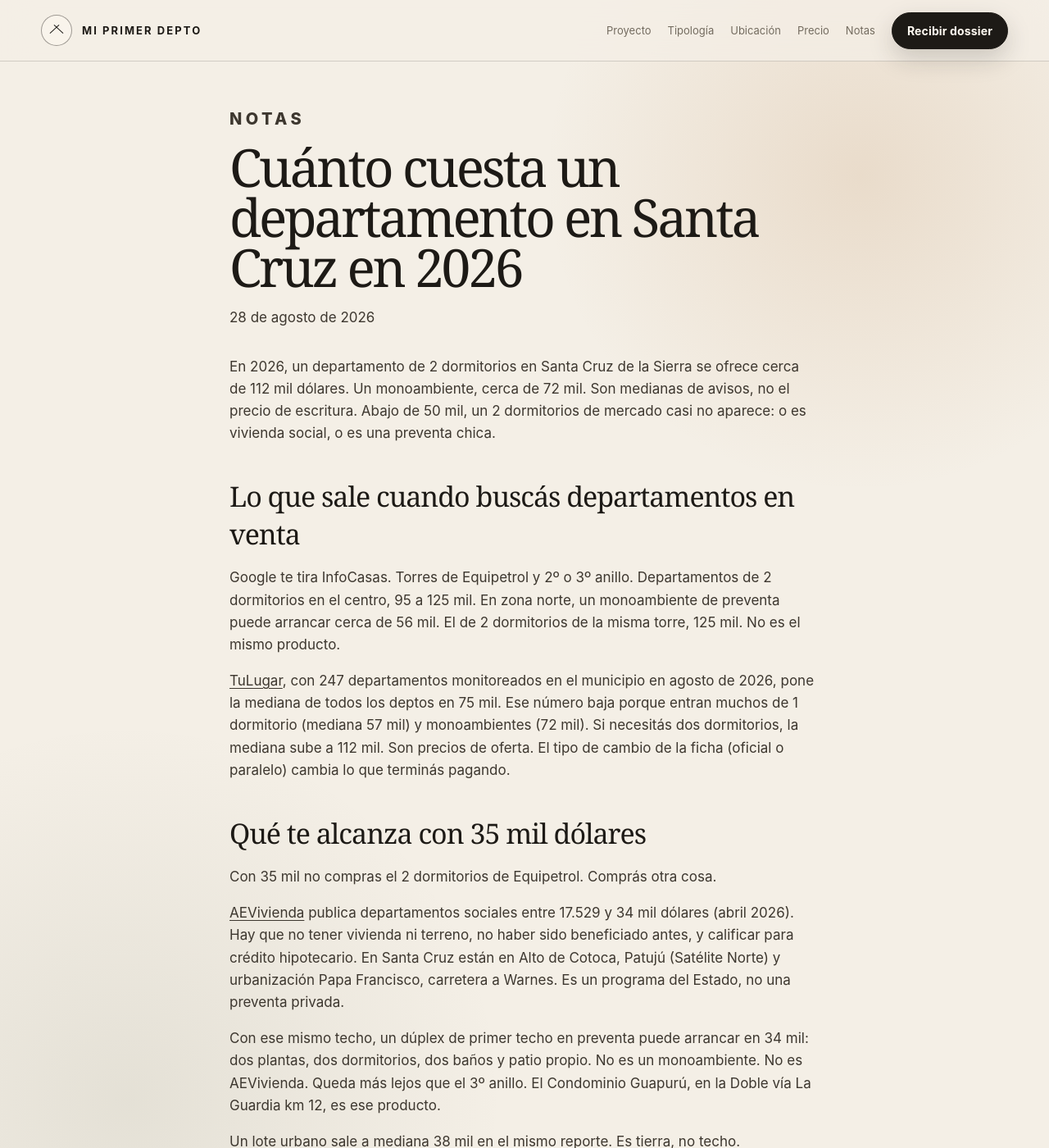
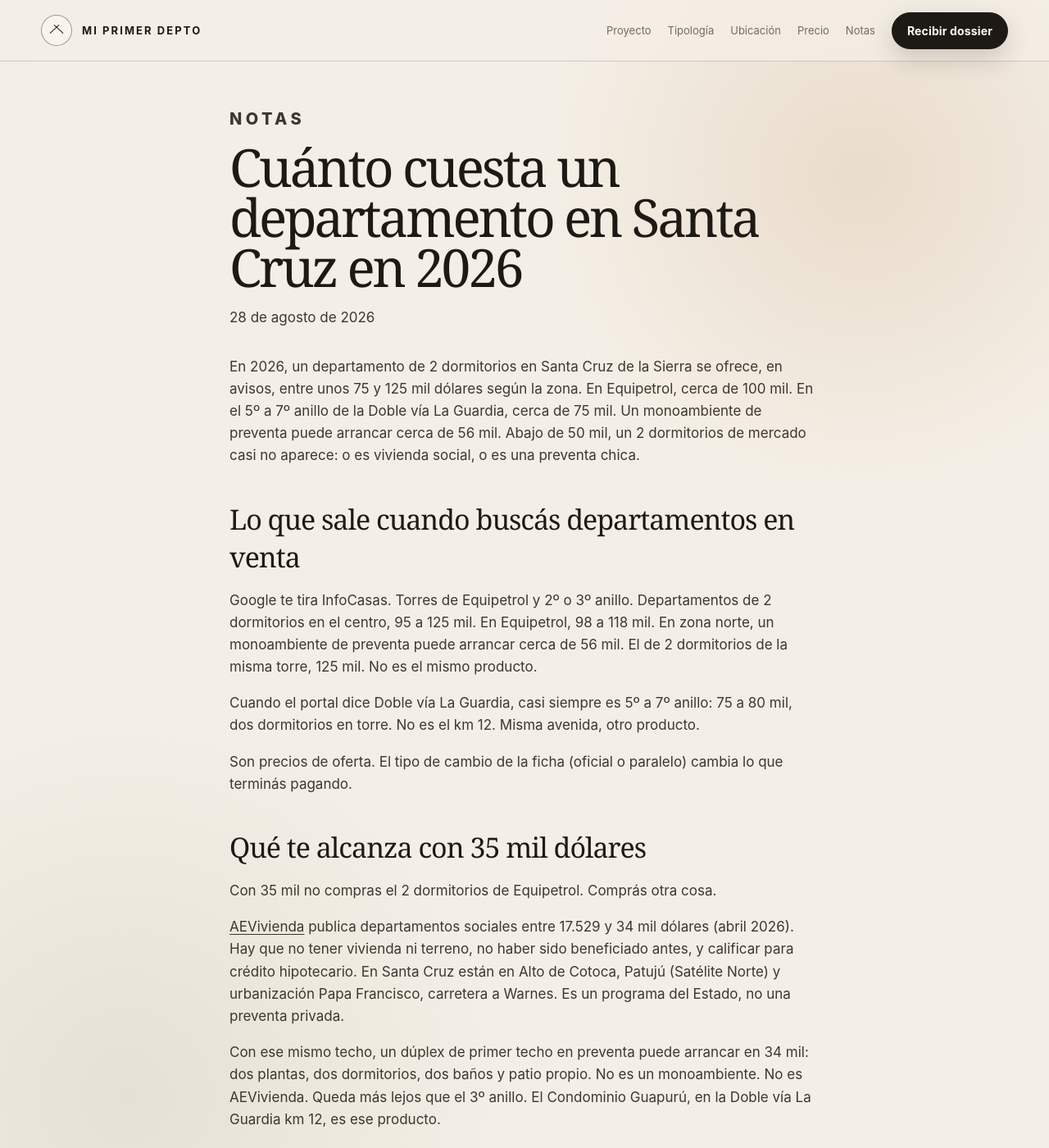
Before and after one commit to juanmanuelramallo/miprimerdepto, a Jekyll site: the page built from _posts/2026-08-28-cuanto-cuesta-un-departamento-en-santa-cruz.md, in a window 1280 px wide and 1400 px high. Shown: the whole window at 82% size. Built offline with Jekyll 4.4.1, drawn with Linux system fonts in a browser that asks for light colours; some of the changed text lies outside the part shown.

Commit message:
Drop TuLugar; cite listing ranges instead of a fake median

```diff
--- a/_posts/2026-08-28-cuanto-cuesta-un-departamento-en-santa-cruz.md
+++ b/_posts/2026-08-28-cuanto-cuesta-un-departamento-en-santa-cruz.md
@@ -1,29 +1,31 @@
 ---
 layout: post
 title: Cuánto cuesta un departamento en Santa Cruz en 2026
-description: En 2026, un departamento de 2 dormitorios en Santa Cruz de la Sierra se ofrece cerca de 112 mil dólares. Un monoambiente, cerca de 72 mil. Qué te alcanza con 35 mil.
+description: En 2026, un departamento de 2 dormitorios en Santa Cruz de la Sierra se ofrece, en avisos, entre unos 75 y 125 mil dólares según la zona. Qué te alcanza con 35 mil.
 permalink: /blog/cuanto-cuesta-un-departamento-en-santa-cruz/
 date_label: 28 de agosto de 2026
 robots: noindex, nofollow
 sitemap: false
 faq:
   - q: ¿Cuánto cuesta un departamento en Santa Cruz de la Sierra?
-    a: En agosto de 2026, la mediana de avisos de un departamento de 2 dormitorios ronda los 112 mil dólares. Un monoambiente, cerca de 72 mil. Son precios de oferta, no de escritura.
+    a: En avisos de agosto de 2026, un departamento de 2 dormitorios sale entre unos 75 y 125 mil dólares según la zona. Un monoambiente puede arrancar cerca de 56 mil. Son precios de oferta, no de escritura.
   - q: ¿Qué me alcanza con 35 mil dólares?
     a: No un 2 dormitorios en Equipetrol. Un departamento social de AEVivienda, con requisitos, o una preventa chica. Un dúplex de primer techo puede arrancar en 34 mil.
   - q: ¿Cuánto necesito para dejar de alquilar en 2026?
-    a: El alquiler mediano publicado en el municipio ronda 375 dólares al mes. Eso no compra el 2 dormitorios de 112 mil. Sirve para comparar con una preventa de dúplex, no con Equipetrol.
+    a: Un alquiler de 2 dormitorios en torre ronda 5.500 bolivianos al mes en avisos. Eso no compra el depto de Equipetrol. Sirve para comparar con una preventa de dúplex, no con una torre.
   - q: ¿Los 34 mil de AEVivienda son lo mismo que una preventa privada?
     a: No. AEVivienda es vivienda social con postulación. Una preventa privada se reserva con la constructora. Mismo techo de precio, otro producto y otras reglas.
 ---
 
-En 2026, un departamento de 2 dormitorios en Santa Cruz de la Sierra se ofrece cerca de 112 mil dólares. Un monoambiente, cerca de 72 mil. Son medianas de avisos, no el precio de escritura. Abajo de 50 mil, un 2 dormitorios de mercado casi no aparece: o es vivienda social, o es una preventa chica.
+En 2026, un departamento de 2 dormitorios en Santa Cruz de la Sierra se ofrece, en avisos, entre unos 75 y 125 mil dólares según la zona. En Equipetrol, cerca de 100 mil. En el 5º a 7º anillo de la Doble vía La Guardia, cerca de 75 mil. Un monoambiente de preventa puede arrancar cerca de 56 mil. Abajo de 50 mil, un 2 dormitorios de mercado casi no aparece: o es vivienda social, o es una preventa chica.
 
 ## Lo que sale cuando buscás departamentos en venta
 
-Google te tira InfoCasas. Torres de Equipetrol y 2º o 3º anillo. Departamentos de 2 dormitorios en el centro, 95 a 125 mil. En zona norte, un monoambiente de preventa puede arrancar cerca de 56 mil. El de 2 dormitorios de la misma torre, 125 mil. No es el mismo producto.
+Google te tira InfoCasas. Torres de Equipetrol y 2º o 3º anillo. Departamentos de 2 dormitorios en el centro, 95 a 125 mil. En Equipetrol, 98 a 118 mil. En zona norte, un monoambiente de preventa puede arrancar cerca de 56 mil. El de 2 dormitorios de la misma torre, 125 mil. No es el mismo producto.
 
-[TuLugar](https://tulugar.com/es/mercado/bolivia/municipio-santa-cruz-de-la-sierra-4511527){:target="_blank" rel="noopener"}, con 247 departamentos monitoreados en el municipio en agosto de 2026, pone la mediana de todos los deptos en 75 mil. Ese número baja porque entran muchos de 1 dormitorio (mediana 57 mil) y monoambientes (72 mil). Si necesitás dos dormitorios, la mediana sube a 112 mil. Son precios de oferta. El tipo de cambio de la ficha (oficial o paralelo) cambia lo que terminás pagando.
+Cuando el portal dice Doble vía La Guardia, casi siempre es 5º a 7º anillo: 75 a 80 mil, dos dormitorios en torre. No es el km 12. Misma avenida, otro producto.
+
+Son precios de oferta. El tipo de cambio de la ficha (oficial o paralelo) cambia lo que terminás pagando.
 
 ## Qué te alcanza con 35 mil dólares
 
@@ -33,11 +35,11 @@ Con 35 mil no compras el 2 dormitorios de Equipetrol. Comprás otra cosa.
 
 Con ese mismo techo, un dúplex de primer techo en preventa puede arrancar en 34 mil: dos plantas, dos dormitorios, dos baños y patio propio. No es un monoambiente. No es AEVivienda. Queda más lejos que el 3º anillo. El Condominio Guapurú, en la Doble vía La Guardia km 12, es ese producto.
 
-Un lote urbano sale a mediana 38 mil en el mismo reporte. Es tierra, no techo.
+Con 35 mil a veces alcanza un lote. Es tierra, no techo.
 
-## Dejar de alquilar no es el depto de 112 mil
+## Dejar de alquilar no es el depto de Equipetrol
 
-El alquiler mediano de lo que se publica en el municipio ronda 375 dólares al mes (TuLugar, agosto 2026). Mezcla casas y deptos. Aun así, da una idea: un año de alquiler no cubre ni la inicial de un 2 dormitorios de torre.
+Avisos de 2 dormitorios en torre andan cerca de 5.500 bolivianos al mes. Un año de eso no cubre la inicial de un depto de 100 mil.
 
 Si el presupuesto está cerca de 35 mil, compará contra un dúplex en preventa o contra AEVivienda. No contra Equipetrol. El aviso barato del portal suele ser 1 dormitorio o mono. No un 2 dormitorios con patio.
 
@@ -47,4 +49,4 @@ Si el aviso dice 2 dormitorios, fijate si el segundo es real o un escritorio. Si
 
 Pedí el tipo de cambio de la operación. En Santa Cruz casi todas las fichas muestran oficial y paralelo. El número grande no alcanza.
 
-No mezcles un depto de 34 mil con uno de 112 mil. Son tamaños, zonas y reglas distintas. El barato no es el mismo depto, más afuera. Es otro producto. Comparalo con lo que sí es: patio, dos plantas, preventa.
+No mezcles un depto de 34 mil con uno de 100 mil. Son tamaños, zonas y reglas distintas. El barato no es el mismo depto, más afuera. Es otro producto. Comparalo con lo que sí es: patio, dos plantas, preventa.
```
